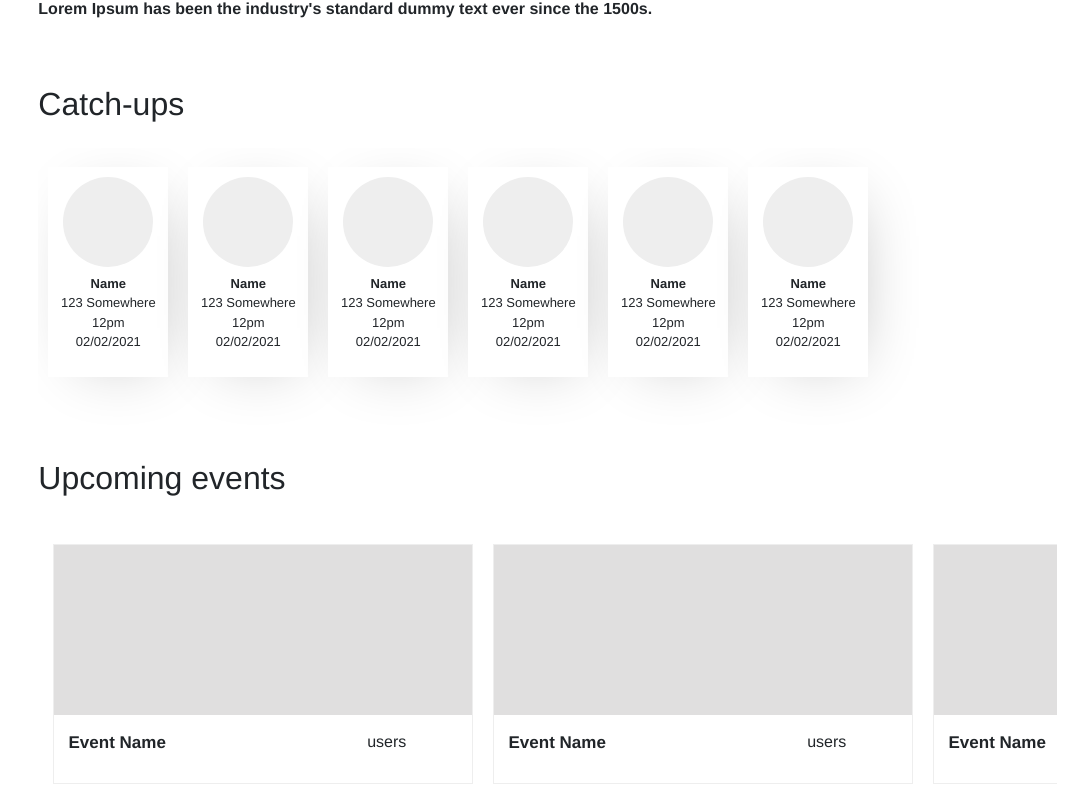
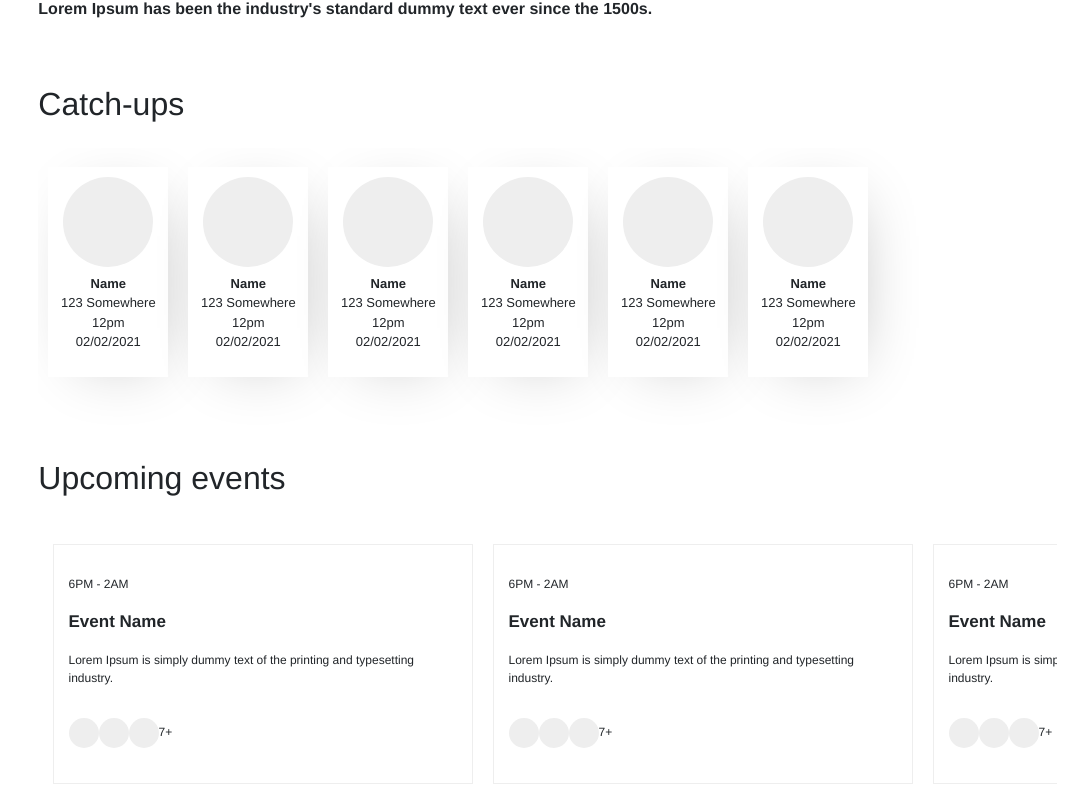
Before and after one commit to LindseydB/Meet-your-work-mates, a React (Create React App) app in the folder client/: page /dashboard in a window 1280 px wide. Shown: the part 407-1215 px from the top of the page, without its empty margins (199-1280 px from the left). Built offline with nearby package versions, Linux system fonts and the light colour scheme.

Commit message:
Updating event tiles on dashboard to match concept

```diff
--- a/client/src/components/MeetupsList/MeetupsList.js
+++ b/client/src/components/MeetupsList/MeetupsList.js
@@ -10,70 +10,189 @@ export default class MeetupList extends Component{
             <div className="container-fluid">
                 <div className="scrolling-wrapper row flex-row flex-nowrap mt-4 pb-4 pt-2">
 
-
-
                    <div className="meetups">
                     <div className="meetup">
                       <div className="row">
                         <div className="col-12">
-                            <div className="eventimage"></div>
+
                         </div>
                       </div>
                       <div className="row">
-                        <div className="col-8">
+                        <div className="col-12">
                           <div className="eventtitle">
-                            <p>Event Name</p>
+                            <p span class="sml">6pm - 2am</p>
+                            <p span class="eventName">Event Name</p>
+                            <p span class="eventDescription">Lorem Ipsum is simply dummy text of the printing and typesetting industry.</p>
                             </div>
                         </div>
-                        <div className="col-4">
+                        <div className="col-12">
                             <div className="eventinfo">
-                            <p>users</p>
+                                <div class="smlCircle"></div>
+                                <div class="smlCircle"></div>
+                                <div class="smlCircle"></div>
+                                <div class="counter">7+</div>
                             </div>
                         </div>
                       </div>
                     </div>
                   </div>
 
-
                   <div className="meetups">
                    <div className="meetup">
                      <div className="row">
                        <div className="col-12">
-                            <div className="eventimage"></div>
+
                        </div>
                      </div>
                      <div className="row">
-                        <div className="col-8">
+                       <div className="col-12">
                          <div className="eventtitle">
-                            <p>Event Name</p>
+                           <p span class="sml">6pm - 2am</p>
+                           <p span class="eventName">Event Name</p>
+                           <p span class="eventDescription">Lorem Ipsum is simply dummy text of the printing and typesetting industry.</p>
                            </div>
                        </div>
-                        <div className="col-4">
+                       <div className="col-12">
                            <div className="eventinfo">
-                            <p>users</p>
+                               <div class="smlCircle"></div>
+                               <div class="smlCircle"></div>
+                               <div class="smlCircle"></div>
+                               <div class="counter">7+</div>
                            </div>
                        </div>
                      </div>
                    </div>
                  </div>
 
+                 <div className="meetups">
+                  <div className="meetup">
+                    <div className="row">
+                      <div className="col-12">
+
+                      </div>
+                    </div>
+                    <div className="row">
+                      <div className="col-12">
+                        <div className="eventtitle">
+                          <p span class="sml">6pm - 2am</p>
+                          <p span class="eventName">Event Name</p>
+                          <p span class="eventDescription">Lorem Ipsum is simply dummy text of the printing and typesetting industry.</p>
+                          </div>
+                      </div>
+                      <div className="col-12">
+                          <div className="eventinfo">
+                              <div class="smlCircle"></div>
+                              <div class="smlCircle"></div>
+                              <div class="smlCircle"></div>
+                              <div class="counter">7+</div>
+                          </div>
+                      </div>
+                    </div>
+                  </div>
+                </div>
 
                 <div className="meetups">
                  <div className="meetup">
                    <div className="row">
                      <div className="col-12">
-                            <div className="eventimage"></div>
+
                      </div>
                    </div>
                    <div className="row">
-                        <div className="col-8">
+                     <div className="col-12">
                        <div className="eventtitle">
-                            <p>Event Name</p>
+                         <p span class="sml">6pm - 2am</p>
+                         <p span class="eventName">Event Name</p>
+                         <p span class="eventDescription">Lorem Ipsum is simply dummy text of the printing and typesetting industry.</p>
                          </div>
                      </div>
-                        <div className="col-4">
+                     <div className="col-12">
                          <div className="eventinfo">
-                            <p>users</p>
+                             <div class="smlCircle"></div>
+                             <div class="smlCircle"></div>
+                             <div class="smlCircle"></div>
+                             <div class="counter">7+</div>
+                         </div>
+                     </div>
+                   </div>
+                 </div>
+               </div>
+
+               <div className="meetups">
+                <div className="meetup">
+                  <div className="row">
+                    <div className="col-12">
+
+                    </div>
+                  </div>
+                  <div className="row">
+                    <div className="col-12">
+                      <div className="eventtitle">
+                        <p span class="sml">6pm - 2am</p>
+                        <p span class="eventName">Event Name</p>
+                        <p span class="eventDescription">Lorem Ipsum is simply dummy text of the printing and typesetting industry.</p>
+                        </div>
+                    </div>
+                    <div className="col-12">
+                        <div className="eventinfo">
+                            <div class="smlCircle"></div>
+                            <div class="smlCircle"></div>
+                            <div class="smlCircle"></div>
+                            <div class="counter">7+</div>
+                        </div>
+                    </div>
+                  </div>
+                </div>
+              </div>
+
+              <div className="meetups">
+               <div className="meetup">
+                 <div className="row">
+                   <div className="col-12">
+
+                   </div>
+                 </div>
+                 <div className="row">
+                   <div className="col-12">
+                     <div className="eventtitle">
+                       <p span class="sml">6pm - 2am</p>
+                       <p span class="eventName">Event Name</p>
+                       <p span class="eventDescription">Lorem Ipsum is simply dummy text of the printing and typesetting industry.</p>
+                       </div>
+                   </div>
+                   <div className="col-12">
+                       <div className="eventinfo">
+                           <div class="smlCircle"></div>
+                           <div class="smlCircle"></div>
+                           <div class="smlCircle"></div>
+                           <div class="counter">7+</div>
+                       </div>
+                   </div>
+                 </div>
+               </div>
+             </div>
+
+             <div className="meetups">
+              <div className="meetup">
+                <div className="row">
+                  <div className="col-12">
+
+                  </div>
+                </div>
+                <div className="row">
+                  <div className="col-12">
+                    <div className="eventtitle">
+                      <p span class="sml">6pm - 2am</p>
+                      <p span class="eventName">Event Name</p>
+                      <p span class="eventDescription">Lorem Ipsum is simply dummy text of the printing and typesetting industry.</p>
+                      </div>
+                  </div>
+                  <div className="col-12">
+                      <div className="eventinfo">
+                          <div class="smlCircle"></div>
+                          <div class="smlCircle"></div>
+                          <div class="smlCircle"></div>
+                          <div class="counter">7+</div>
                       </div>
                   </div>
                 </div>
@@ -83,51 +202,7 @@ export default class MeetupList extends Component{
 
 
 
-                   <div className="meetups">
-                    <div className="meetup">
-                      <div className="row">
-                        <div className="col-12">
-                            <div className="eventimage"></div>
-                        </div>
-                      </div>
-                      <div className="row">
-                        <div className="col-8">
-                          <div className="eventtitle">
-                            <p>Event Name</p>
-                            </div>
-                        </div>
-                        <div className="col-4">
-                            <div className="eventinfo">
-                            <p>users</p>
-                            </div>
-                        </div>
-                      </div>
-                    </div>
-                  </div>
 
-
-
-                   <div className="meetups">
-                    <div className="meetup">
-                      <div className="row">
-                        <div className="col-12">
-                            <div className="eventimage"></div>
-                        </div>
-                      </div>
-                      <div className="row">
-                        <div className="col-8">
-                          <div className="eventtitle">
-                            <p>Event Name</p>
-                            </div>
-                        </div>
-                        <div className="col-4">
-                            <div className="eventinfo">
-                            <p>users</p>
-                            </div>
-                        </div>
-                      </div>
-                    </div>
-                  </div>
 
 
         </div>
--- a/client/src/css/App.css
+++ b/client/src/css/App.css
@@ -1,5 +1,32 @@
 *{
   font-family:helvetica;
+}
+
+.sml{
+  text-transform:uppercase;
+  font-size:12px;
+  font-weight:200;
+  margin-top:30px;
+}
+
+.counter{
+  font-size:12px;
+  font-weight:300;
+  padding-top:5px;
+  padding-left:5px;
+}
+
+.eventDescription{
+  font-size:12px;
+  font-weight:200;
+}
+
+.smlCircle{
+  background:#eeeeee;
+  height:30px;
+  width:30px;
+  border-radius:50px;
+  float:left;
 }
 
 .custom-toggler,button{
```
Lines whose indentation alone changed are shown as unchanged.
